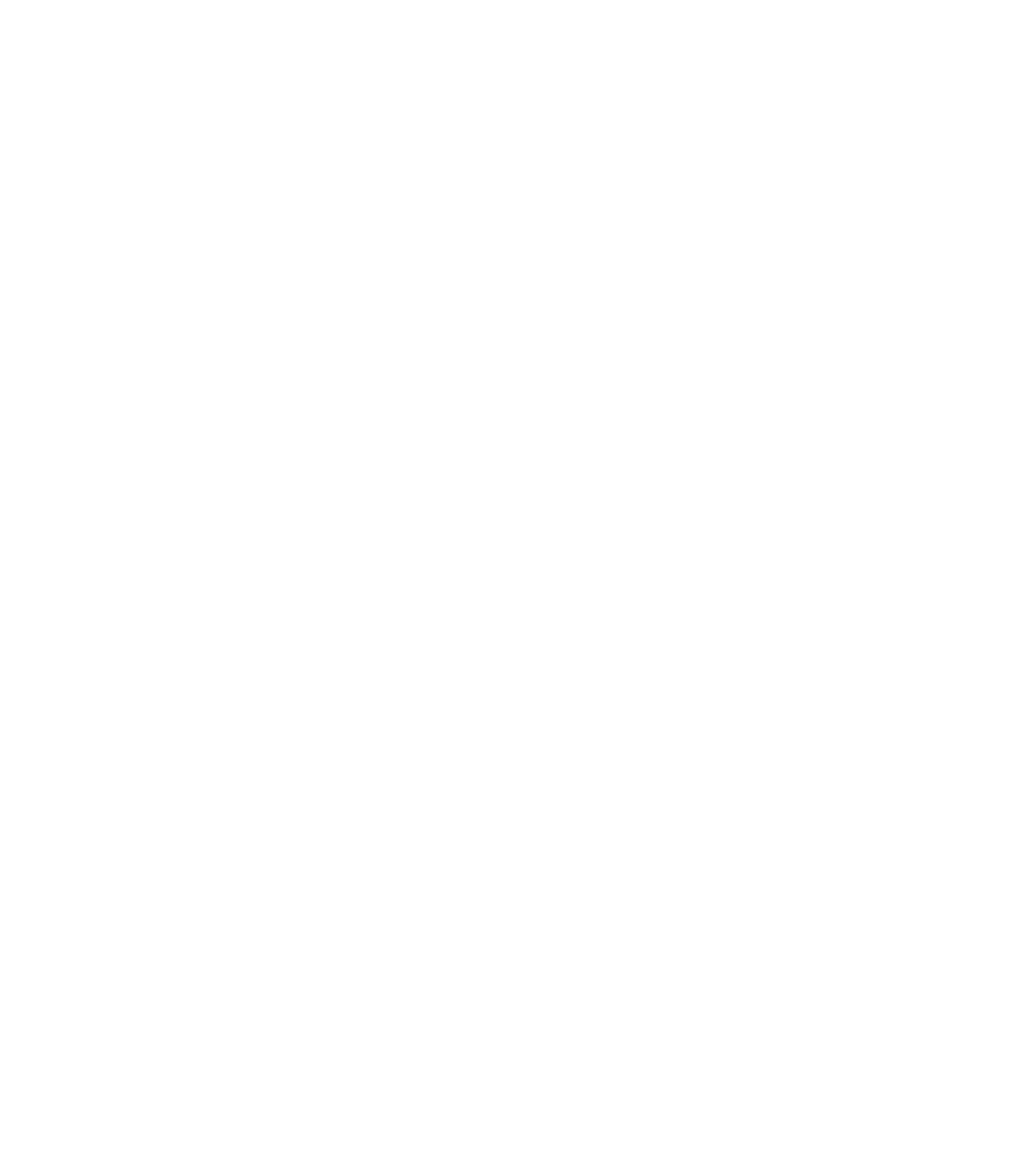
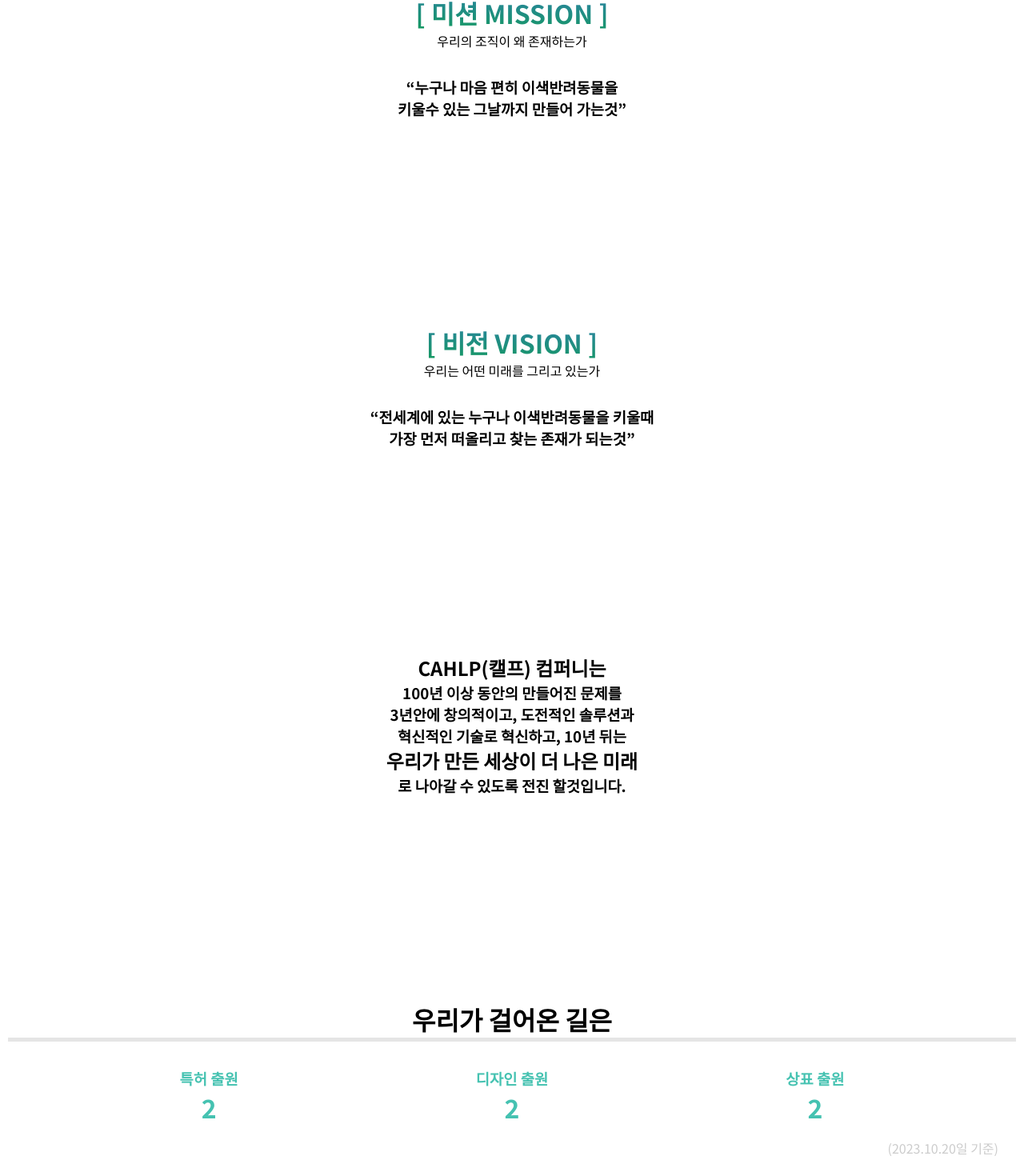
Before and after one commit to thelight0804/CAHLP_Company_Site_with_React, a React (Vite) app: page / in a window 1280 px wide. Shown: the part 3068-4538 px from the top of the page at 80% size. Before the commit the page ends 2606 px from the top, so only its background shows below. Built offline with nearby package versions, Linux system fonts and the light colour scheme.

Commit message:
Add: main 요소 추가

```diff
--- a/src/components/Header.jsx
+++ b/src/components/Header.jsx
@@ -53,7 +53,7 @@
         }}
       >우미 브랜드 (준비중)</button>
       <button className={styles.navButton}
-        onClick={()=>{window.location.href = "https://login.office.hiworks.com/cahlp.kr";}}
+        onClick={()=> window.location.href = "https://login.office.hiworks.com/cahlp.kr" }
       >E-Service</button>
     </div>
   );
--- a/src/pages/Main.jsx
+++ b/src/pages/Main.jsx
@@ -11,6 +11,12 @@
   // useInView hook 설정
   const {ref: ref1, inView: inView1, entry: entry1} = useCustomInView();
   const {ref: ref2, inView: inView2, entry: entry2} = useCustomInView();
+  const {ref: ref3, inView: inView3, entry: entry3} = useCustomInView();
+  const {ref: ref4, inView: inView4, entry: entry4} = useCustomInView();
+  const {ref: ref5, inView: inView5, entry: entry5} = useCustomInView();
+  const {ref: ref6, inView: inView6, entry: entry6} = useCustomInView();
+  const {ref: ref7, inView: inView7, entry: entry7} = useCustomInView();
+
 
   return (
     <div className={styles.container}>
@@ -45,6 +51,79 @@
             정보와 데이터가 발목을 잡아서는 안된다고 생각합니다.
           </h3>
         </div>
+        <div ref={ref3} className={`${styles.contentBox} ${inView3 ? styles.inViewBox : styles.outViewBox}`}>
+          <h2>CAHLP(캘프) 컴퍼니는</h2>
+          <h3>이색반려동물을 직접키우고,</h3>
+          <h3>겪었던 문제를 해결하기 위해 모였고,</h3>
+          <h3>그 과정에서 정말 큰 기회를 발견했습니다.</h3>
+        </div>
+
+        <h1 style={{textAlign: 'center'}}>미션, 비전 & 핵심 가치</h1>
+        <div className={styles.bottomBorder}/>
+        <div ref={ref4}
+          className={`${styles.contentBox} ${inView4 ? styles.inViewBox : styles.outViewBox}`}
+          style={{marginTop: '2rem'}}
+        >
+          <h1 className={styles.missionHeader}>[ 미션 MISSION ]</h1>
+          <p>우리의 조직이 왜 존재하는가</p>
+          <h3 style={{marginTop: '2rem'}}>
+            “누구나 마음 편히 이색반려동물을 <br/>
+            키울수 있는 그날까지 만들어 가는것”
+          </h3>
+        </div>
+        <div ref={ref5}
+          className={`${styles.contentBox} ${styles.mission} ${inView5 ? styles.inViewBox : styles.outViewBox}`}
+          style={{marginTop: '2rem'}}
+        >
+          <h1 className={styles.missionHeader}>[ 비전 VISION ]</h1>
+          <p>우리는 어떤 미래를 그리고 있는가</p>
+          <h3 style={{marginTop: '2rem'}}>
+            “전세계에 있는 누구나 이색반려동물을 키울때 <br/>
+            가장 먼저 떠올리고 찾는 존재가 되는것”
+          </h3>
+        </div>
+        <div ref={ref6} className={`${styles.contentBox} ${inView6 ? styles.inViewBox : styles.outViewBox}`}>
+          <h2>CAHLP(캘프) 컴퍼니는</h2>
+          <h3>
+            100년 이상 동안의 만들어진 문제를 <br/>
+            3년안에 창의적이고, 도전적인 솔루션과 <br/>
+            혁신적인 기술로 혁신하고, 10년 뒤는 <br/>
+          </h3>
+          <h2>
+            우리가 만든 세상이 더 나은 미래
+          </h2>
+          <h3>
+            로 나아갈 수 있도록 전진 할것입니다.
+          </h3>
+        </div>
+      </div>
+
+      <h1 style={{textAlign: 'center'}}>우리가 걸어온 길은</h1>
+      <div className={styles.bottomBorder}/>
+      <div
+        ref={ref7}
+        className={`${styles.contentBox} ${inView7 ? styles.inViewBox : styles.outViewBox}`}
+        style={{marginTop: '2rem'}}
+      >
+        <ul className={styles.applyList}>
+          <li className={styles.project}>
+            <h3 className={styles.projectName}>특허 출원</h3>
+            <h3 className={styles.projectCount}>2</h3>
+          </li>
+          <li className={styles.project}>
+            <h3 className={styles.projectName}>디자인 출원</h3>
+            <h3 className={styles.projectCount}>2</h3>
+          </li>
+          <li className={styles.project}>
+            <h3 className={styles.projectName}>상표 출원</h3>
+            <h3 className={styles.projectCount}>2</h3>
+          </li>
+        </ul>
+        <p style={{
+          textAlign: 'right',
+          margin: '1rem 2rem',
+          color: '#ccc'
+        }}>(2023.10.20일 기준)</p>
       </div>
 
       <div className={styles.footer}>
@@ -53,6 +132,7 @@
     </div>
   )
 }
+
 
 /**
  * 슬라이더 이미지 컴포넌트
@@ -66,7 +146,7 @@
       slidesToShow: 1, // 한번에 보여줄 이미지 개수
       slidesToScroll: 1, // 한번에 넘길 이미지 개수
       autoplay: true, // 자동 넘김
-      autoplaySpeed: 5000, // 자동 넘김 속도
+      autoplaySpeed: 4000, // 자동 넘김 속도
     };
   return (
     <Slider {...SliderSettings}>
--- a/src/pages/main.module.scss
+++ b/src/pages/main.module.scss
@@ -34,11 +34,41 @@
 .outViewBox{ // 화면에 보이지 않을 때 shrinkScale 실행
   animation: shrinkScale 0.8s forwards;
 }
-
 .slideImage {
   width: 70%;
   margin: 0 auto;
   object-fit: cover;
+}
+.bottomBorder {
+  margin: 0 10px;
+  border-bottom: 5px solid #e5e5e5;
+}
+.missionHeader { // 미션 제목 그라데이션
+  background: linear-gradient(to right top, #0ca246, #347abe);
+  color: transparent;
+  -webkit-background-clip: text;
+}
+
+// 특허 출원, 디자인 출원, 상표 출원
+.applyList {
+  list-style: none;
+  margin: 0 3rem;
+  padding: 0;
+  text-align: center;
+}
+.project {
+  // 가로로 3개씩 배치
+  display: inline-block;
+  width: 32%;
+  vertical-align: top;
+}
+.projectName, .projectCount{
+  text-align: center;
+  color: #45c2b1;
+}
+.projectCount {
+  font-weight: bold;
+  font-size: 2rem;
 }
 
 // 요소가 커지는 애니메이션
```
